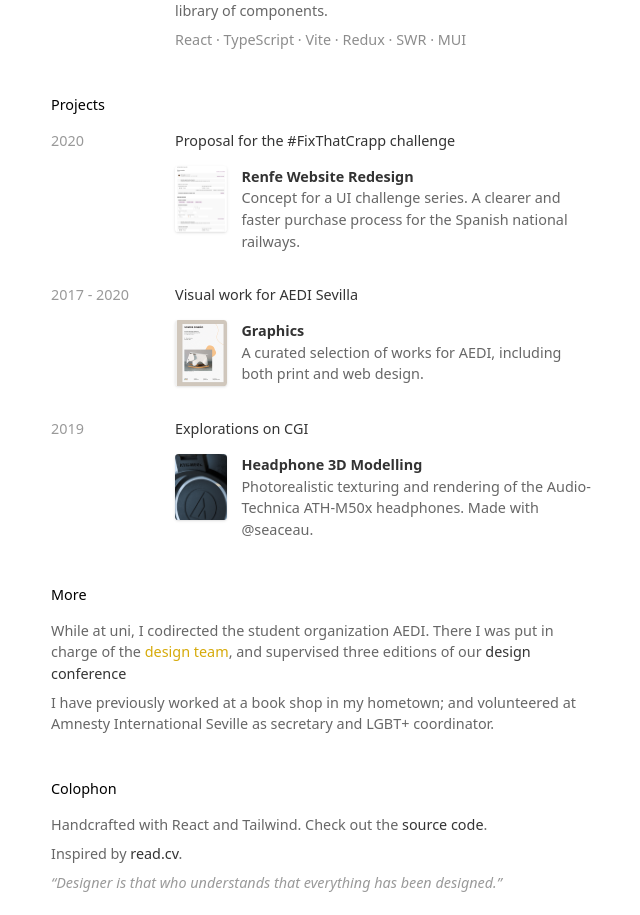
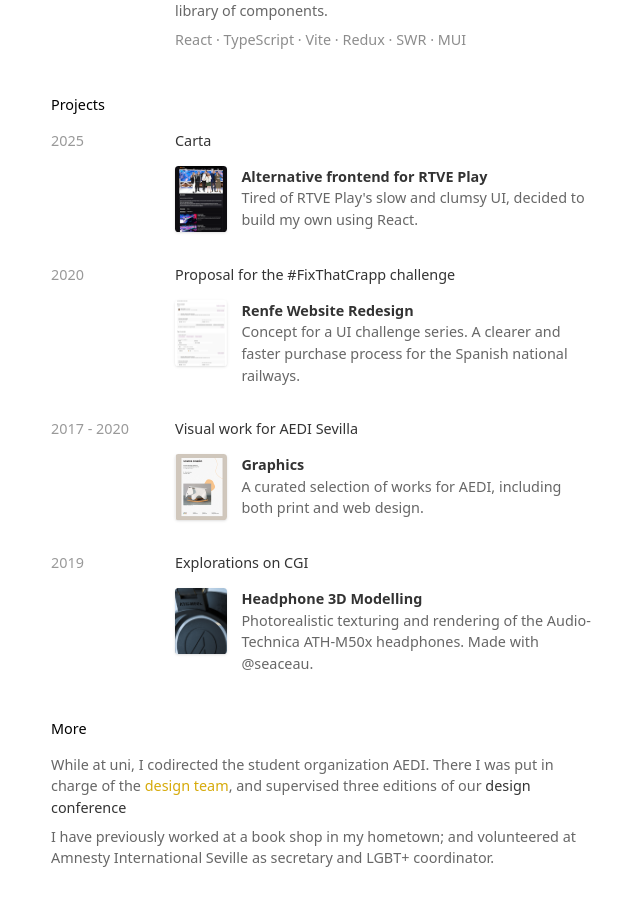
Before and after one commit to alvvaro/alvvaro.github.io, a React (Vite) app: page / in a window 1280 px wide. Shown: the part 900-1815 px from the top of the page, without its empty margins (319-959 px from the left). Built offline with nearby package versions, Linux system fonts and the light colour scheme; no server answers.

Commit message:
add carta

```diff
--- a/src/home/HomeProjects.tsx
+++ b/src/home/HomeProjects.tsx
@@ -63,6 +63,19 @@ const projects = [
   //   ],
   // },
   {
+    date: '2025',
+    name: 'Carta',
+    links: [
+      {
+        title: 'Alternative frontend for RTVE Play',
+        text: "Tired of RTVE Play's slow and clumsy UI, decided to build my own using React.",
+        href: 'https://carta.valtari.workers.dev',
+        img: '/img/index/carta.png',
+        animation: 'scroll',
+      },
+    ],
+  },
+  {
     date: '2020',
     name: 'Proposal for the #FixThatCrapp challenge',
     links: [
```
Also changed, not shown: public/img/index/carta.png (added).
